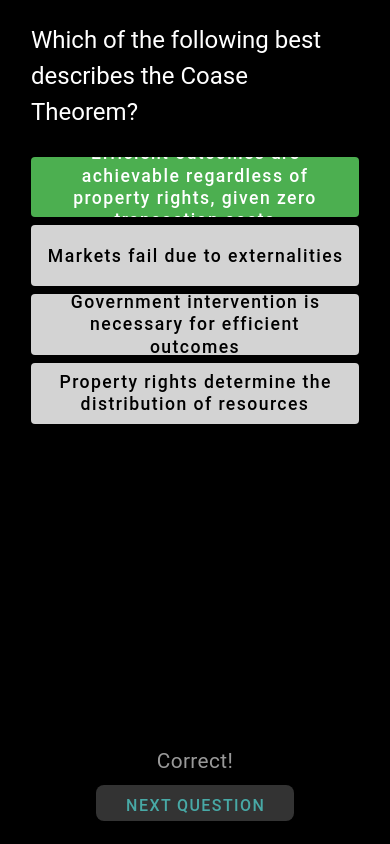
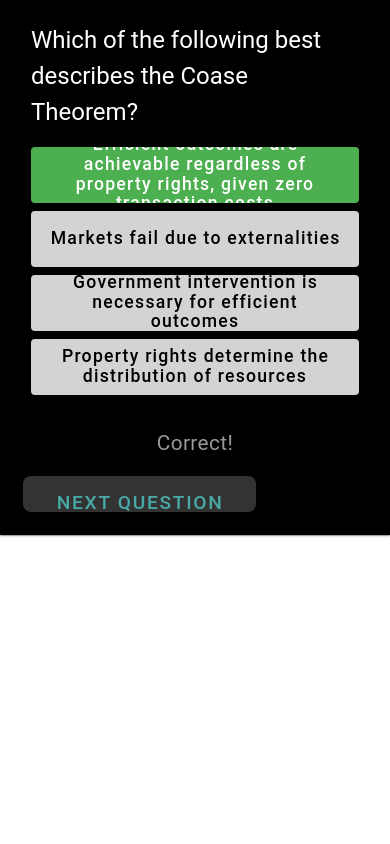
Before and after one commit to JEgholm/Quiz-PWA, a Vue app: page / in a window 390 px wide. Both pictures are taken after a click on the button 195 px from the left and 186 px from the top of the page. Built offline with nearby package versions, Linux system fonts and the light colour scheme.

Commit message:
Moved next question closer to the top

```diff
--- a/src/components/Quiz.vue
+++ b/src/components/Quiz.vue
@@ -29,17 +29,17 @@
         </v-btn>
       </v-card-text>
 
-      <!-- Feedback -->
+      <!-- Feedback Message -->
       <v-card-subtitle
         v-if="feedback"
-        class="text-center"
+        class="text-center feedback-message"
         :style="{ fontSize: feedbackFontSize }"
       >
         {{ feedback }}
       </v-card-subtitle>
 
       <!-- Next Question Button -->
-      <v-card-actions class="justify-center" v-if="feedback">
+      <v-card-actions class="actions-container" v-if="feedback">
         <v-btn color="secondary" @click="nextQuestion" class="next-button">
           Next Question
         </v-btn>
@@ -189,38 +189,34 @@ export default {
 @media (max-width: 600px) {
   .app-field {
     width: 100vw;          /* Full viewport width */
-    height: 100vh;         /* Full viewport height */
-    margin: 0;             /* Remove extra margins */
-    border-radius: 0;      /* Remove rounded corners */
-    padding: 15px;         /* Reduced padding */
-    display: flex;
-    flex-direction: column;
-    justify-content: space-between; /* Spread content vertically */
+    /* Instead of full viewport height, let content determine the height */
+    height: auto;
+    margin: 0;
+    border-radius: 0;
+    padding: 15px;
+    /* Remove space-between to prevent pushing content to the bottom */
+    display: block;
   }
 
-  .card-title {
+  /* Reduce bottom margin so feedback and button appear closer to the question */
+  .card-text {
     margin-bottom: 10px;
   }
 
-  .card-text {
-    flex-grow: 1;          /* Allow question options to expand */
-    overflow-y: auto;      /* Scroll if options exceed available space */
-    margin-bottom: 10px;
+  /* Increase font size for feedback and reduce top margin */
+  .feedback-message {
+    margin-top: 10px;
+    font-size: clamp(1.3rem, 3vw, 1.5rem);
   }
 
-  .question-container {
-    font-size: clamp(1.1rem, 3vw, 1.3rem);
+  /* Increase next button size slightly and bring it closer */
+  .actions-container {
+    margin-top: 10px;
+    text-align: center;
   }
-
-  .answer-button {
-    padding: 14px;         /* Slightly smaller padding on mobile if needed */
-    font-size: clamp(1rem, 3vw, 1.2rem);
-    min-height: 3.8em;
-  }
-
   .next-button {
-    font-size: clamp(1rem, 3vw, 1.2rem);
-    padding: 0.7rem 1.8rem;
+    font-size: clamp(1.2rem, 3vw, 1.4rem);
+    padding: 0.9rem 2rem;
   }
 }
 </style>
```
